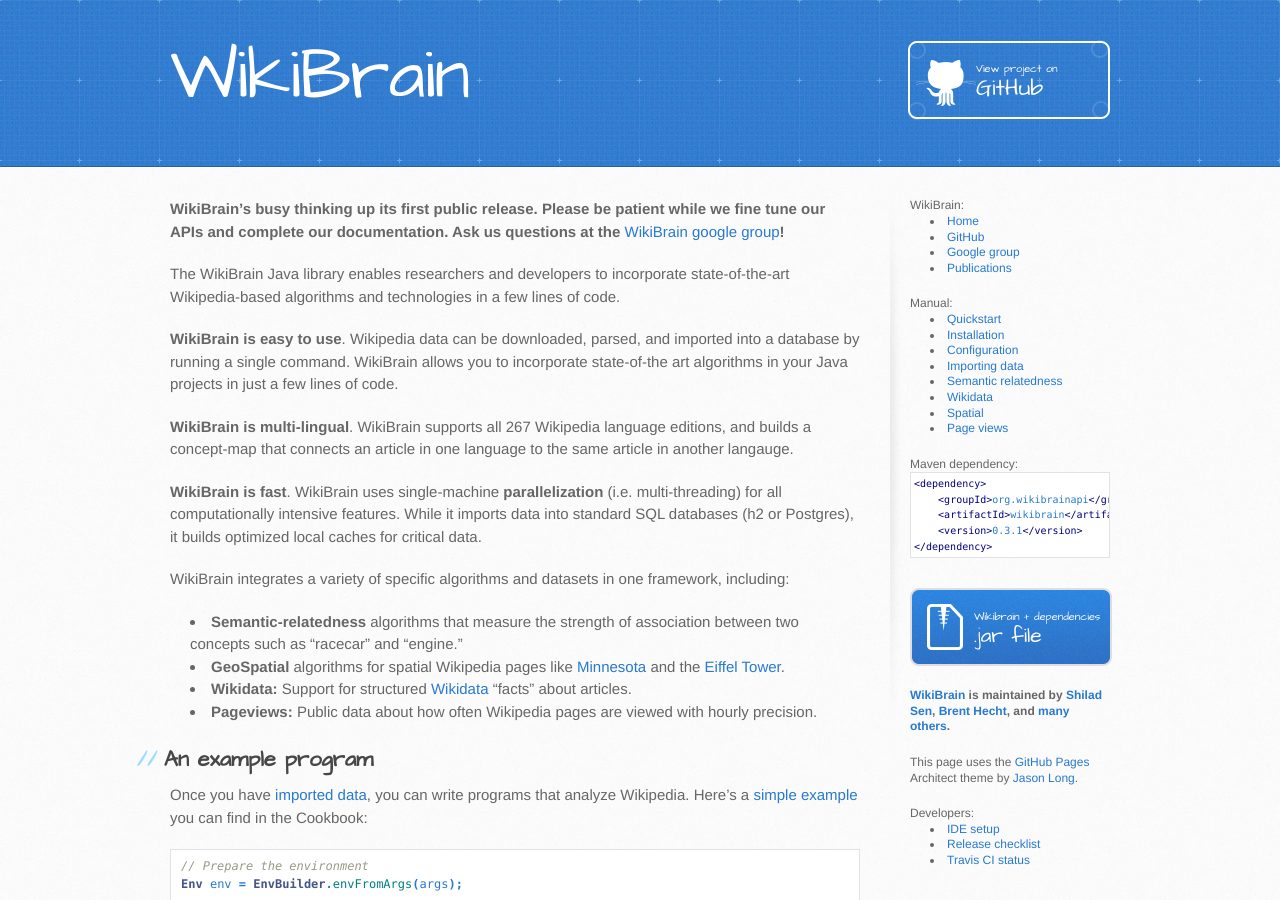
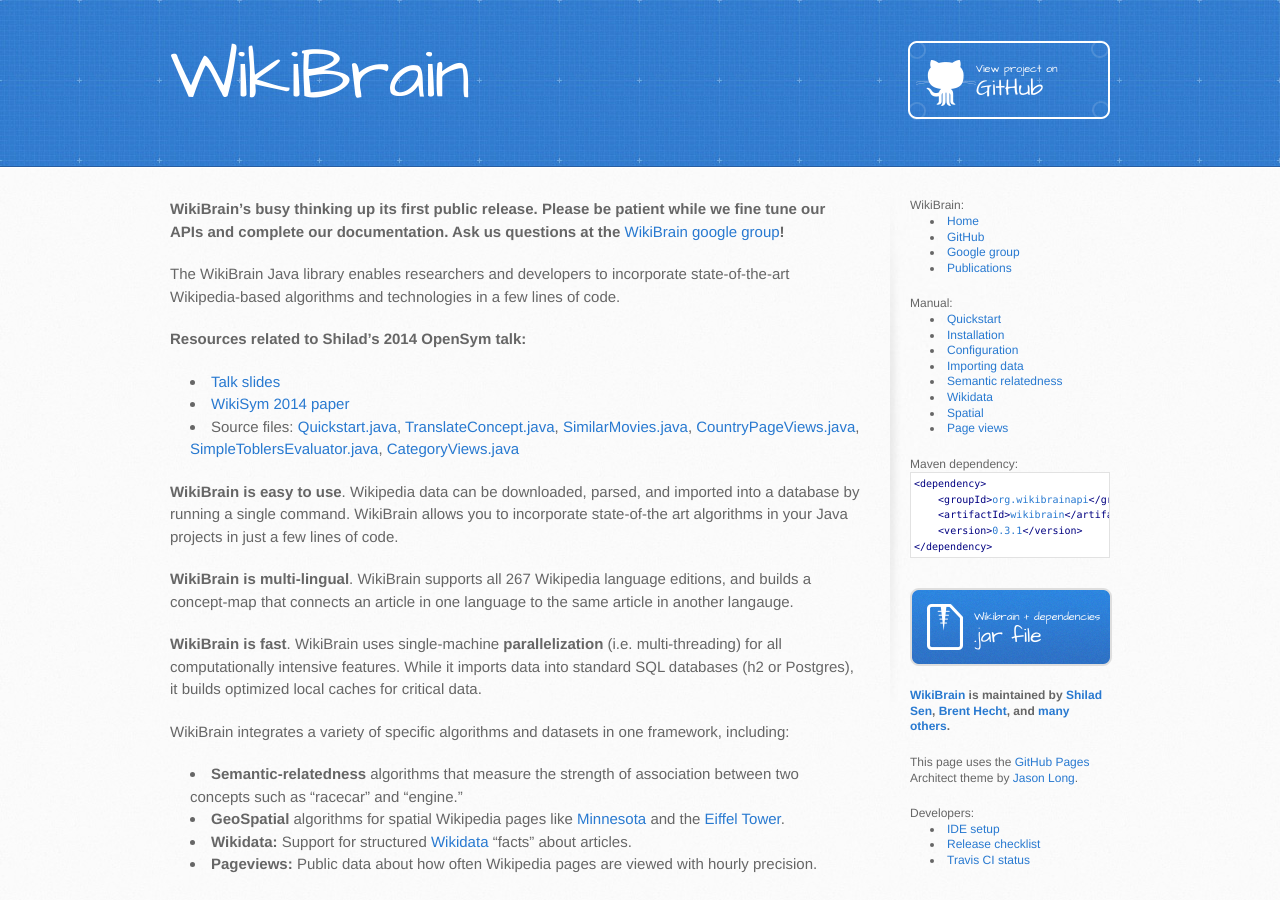
Before and after one commit to shilad/wikibrain, a Jekyll site: the page built from index.md, in a window 1280 px wide and 900 px high. Built offline with Jekyll 4.4.1, drawn with Linux system fonts in a browser that asks for light colours; nearby versions of some CDN libraries; Markdown is read by kramdown in place of the engine named in the settings.

Commit message:
Update index.md

```diff
--- a/index.md
+++ b/index.md
@@ -7,6 +7,12 @@
 **WikiBrain's busy thinking up its first public release. Please be patient while we fine tune our APIs and complete our documentation. Ask us questions at the [WikiBrain google group](https://groups.google.com/forum/#!forum/wikibrain)!**
 
 The WikiBrain Java library enables researchers and developers to incorporate state-of-the-art Wikipedia-based algorithms and technologies in a few lines of code.
+
+**Resources related to Shilad's 2014 OpenSym talk:**
+
+* [Talk slides](https://www.dropbox.com/s/f0o2jcsd1g2fz4w/WikiBrain_WikiSym.pdf?dl=0)
+* [WikiSym 2014 paper](http://www-users.cs.umn.edu/~bhecht/publications/WikiBrain-WikiSym2014.pdf)
+* Source files: [Quickstart.java](https://github.com/shilad/wikibrain/blob/master/wikibrain-cookbook/src/main/java/org/wikibrain/cookbook/Quickstart.java), [TranslateConcept.java](https://github.com/shilad/wikibrain/blob/master/wikibrain-cookbook/src/main/java/org/wikibrain/cookbook/concepts/TranslateConcept.java), [SimilarMovies.java](https://github.com/shilad/wikibrain/blob/master/wikibrain-cookbook/src/main/java/org/wikibrain/cookbook/sr/SimilarMovies.java), [CountryPageViews.java](https://github.com/shilad/wikibrain/blob/master/wikibrain-cookbook/src/main/java/org/wikibrain/cookbook/pageview/CountryPageViews.java), [SimpleToblersEvaluator.java](https://github.com/shilad/wikibrain/blob/master/wikibrain-spatial/src/main/java/org/wikibrain/spatial/cookbook/SimpleToblersLawEvaluator.java), [CategoryViews.java](https://github.com/shilad/wikibrain/blob/master/wikibrain-cookbook/src/main/java/org/wikibrain/cookbook/pageview/CategoryViews.java)
 
 **WikiBrain is easy to use**.
 Wikipedia data can be downloaded, parsed, and imported into a database by running a single command.
```
